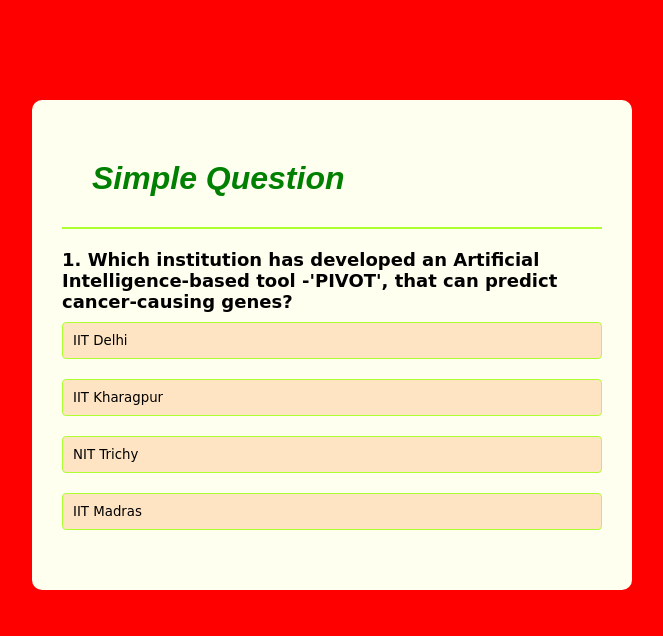
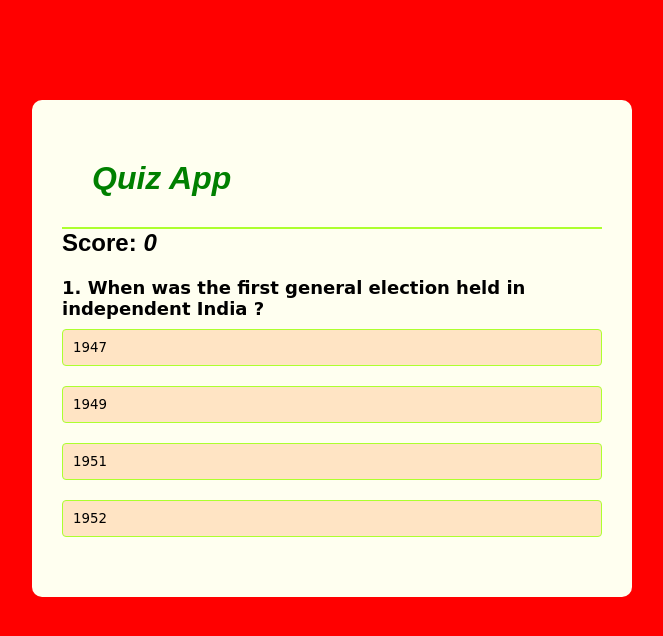
Before and after one commit to ym-03/Quiz_App, a plain HTML site: page FirstProject/index.html in a window 1280 px wide. Shown: the whole page, without its empty margins (308-971 px from the left). Drawn offline with Linux system fonts and the light colour scheme.

Commit message:
Add files via upload
This commit introduces a set of new features to the existing project that is-
1) Increasing the number of questions
2) added score feature to it
3) an end message for the user

```diff
--- a/FirstProject/index.html
+++ b/FirstProject/index.html
@@ -6,7 +6,8 @@
   </head>
   <body>
   <div class="app">
-    <h1><em>Simple Question</em></h1>
+    <h1><em>Quiz App</em></h1>
+    <h2>Score: <em id="score"></em></h2>
     <div class="quiz">
       <h2 id="question">Start Here</h2>
       <div id="answer-buttons">
@@ -17,9 +18,6 @@
       </div>
       <button id="next-btn">Next</button>
     </div>
-    <div id="end-screen">
-      <p id="end-message"></p>
-    </div>
   </div>
   <script src="script.js"></script>
   </body>
--- a/FirstProject/script.js
+++ b/FirstProject/script.js
@@ -1,22 +1,12 @@
 const questions = [
 
   {
-    question: "Which institution has developed an Artificial Intelligence-based tool -'PIVOT', that can predict cancer-causing genes?",
-    answers: [
-      { text: "IIT Delhi", correct: false},
-      { text: "IIT Kharagpur", correct: false},
-      { text: "NIT Trichy", correct: false},
-      { text: "IIT Madras", correct: true},
-     ]
-  },
-  {
-    question: " Which country's scientists created the world's fastest camera?",
-    answers: [
-      { text: "Canada", correct: false},
-      { text: "Italy", correct: false},
-      { text: "Sweden", correct: true},
-      { text: "Russia", correct: false},
-     ]
+    question: "When was the first general election held in independent India ?", answers: [
+           { text: "1947", correct: false},
+           { text: "1949", correct: false},
+           { text: "1951", correct: true},
+           { text: "1952", correct: false},
+          ]
   },
   {
     question: "Who appoints the Chief Justice of the Supreme Court of India ?", answers: [
@@ -27,14 +17,6 @@ const questions = [
      ]
   },
   {
-    question: "When was the first general election held in independent India ?", answers: [
-           { text: "1947", correct: false},
-           { text: "1949", correct: false},
-           { text: "1951", correct: true},
-           { text: "1952", correct: false},
-          ]
-  },
-  {
     question: "Which is the Highest Mountain in the World ?",
     answers: [
          { text: "Kanchenjunga", correct: false},
@@ -43,6 +25,69 @@ const questions = [
          { text: "Dhaulagiri", correct: false},
         ]
      },
+     {
+      question: " Which country's scientists created the world's fastest camera?",
+      answers: [
+        { text: "Canada", correct: false},
+        { text: "Italy", correct: false},
+        { text: "Sweden", correct: true},
+        { text: "Russia", correct: false},
+       ]
+    },
+    {
+      question: "Which institution has developed an Artificial Intelligence-based tool -'PIVOT', that can predict cancer-causing genes?",
+      answers: [
+        { text: "IIT Delhi", correct: false},
+        { text: "IIT Kharagpur", correct: false},
+        { text: "NIT Trichy", correct: false},
+        { text: "IIT Madras", correct: true},
+       ]
+    },
+    {
+      question: "Which city is known as the Silicon Valley of India?",
+      answers: [
+        { text: "Chennai", correct: false},
+        { text: "Bengaluru", correct: true},
+        { text: "Hyderabad", correct: false},
+        { text: "Pune", correct: false},
+       ]
+    },
+    {
+      question: "Which Indian e-commerce company was acquired by Walmart in 2018?",
+      answers: [
+        { text: "Flipkart", correct: true},
+        { text: "Amazon", correct: false},
+        { text: "Nykaa", correct: false},
+        { text: "Meesho", correct: false},
+       ]
+    },
+    {
+      question: "Which Indian city hosts the largest tech festival in Asia, called TechSparks?",
+      answers: [
+        { text: "Delhi", correct: false},
+        { text: "Mumbai", correct: false},
+        { text: "Ahmedabad", correct: false},
+        { text: "Bengaluru", correct: true},
+       ]
+    },
+    {
+      question: "What is the most widely used programming language for web development?",
+      answers: [
+           { text: "C#", correct: false},
+           { text: "Swift", correct: false},
+           { text: "JavaScript", correct: true},
+           { text: "Go", correct: false},
+          ]
+       },
+       {
+         question: "What is the most popular version control system used by developers for tracking changes in code among them?",
+         answers: [
+              { text: "Git", correct: true},
+              { text: "Darcs", correct: false},
+              { text: "Bazaar", correct: false},
+              { text: "Perforce", correct: false},
+             ]
+          },
 ];
 
 const questionElement = document.getElementById("question");
@@ -50,6 +95,8 @@ const answerButtons = document.getElementById("answer-buttons");
 const nextButton = document.getElementById("next-btn");
 
 let currentQuestionIndex = 0;
+let score = 0;
+document.getElementById('score').innerHTML = score;
 
 function startQuiz() {
   currentQuestionIndex = 0;
@@ -61,9 +108,10 @@ function showQuestion() {
   resetState();
   let currentQuestion = questions[currentQuestionIndex];
   let questionNo = currentQuestionIndex + 1;
-  questionElement.innerHTML = questionNo + ". " + currentQuestion.question;
 
-  currentQuestion.answers.forEach(answer => {
+  if (questionNo <= questions.length){
+    questionElement.innerHTML = questionNo + ". " + currentQuestion.question;
+    currentQuestion.answers.forEach(answer => {
     const button = document.createElement("button");
     button.innerHTML = answer.text;
     button.classList.add("btn");
@@ -73,6 +121,9 @@ function showQuestion() {
     }
     button.addEventListener("click", selectAnswer);
   });
+  } else {
+      questionElement.innerHTML = "Quiz Ended! <p><em> Thank you for attempting the quiz.</em></p>";
+  }
 }
 
 function resetState(){
@@ -87,6 +138,8 @@ function selectAnswer(e){
   const isCorrect = selectedBtn.dataset.correct === "true";
   if(isCorrect){
     selectedBtn.classList.add("correct");
+    score++;
+    document.getElementById('score').innerHTML = score;
   }else{
     selectedBtn.classList.add("incorrect");
   }
@@ -98,24 +151,12 @@ function selectAnswer(e){
   });
   nextButton.style.display = "block";
   nextButton.addEventListener("click", nextQuestion);
-
-  if (currentQuestionIndex === questions.length - 1) {
-    nextButton.addEventListener("click", endQuiz);
-  }
 }
 
 function nextQuestion(e) {
     currentQuestionIndex++;
+
     showQuestion();
 }
 
-
-function endQuiz() {
-  const endScreen = document.getElementById("end-screen");
-  const endMessage = document.getElementById("end-message");
-  endScreen.style.display = "block";
-  endMessage.innerHTML = "End!";
-}
-
-
 startQuiz();
--- a/FirstProject/style.css
+++ b/FirstProject/style.css
@@ -45,6 +45,7 @@ body {
   cursor: pointer;
   transition: all 0.3s;
 }
+
 .btn:hover:not([disabled]){
   background: black;
   color: white;
@@ -70,10 +71,8 @@ body {
   background: red;
 }
 
-.endMessage {
-  text-align: center;
-  font-size: 16px;
-  color: darkorange;
-  font-weight: 500;
-  font-family: cursive;
+.quizEnded{
+  text-align: right;
+  color: darkblue;
+  font-size: large;
 }
```
